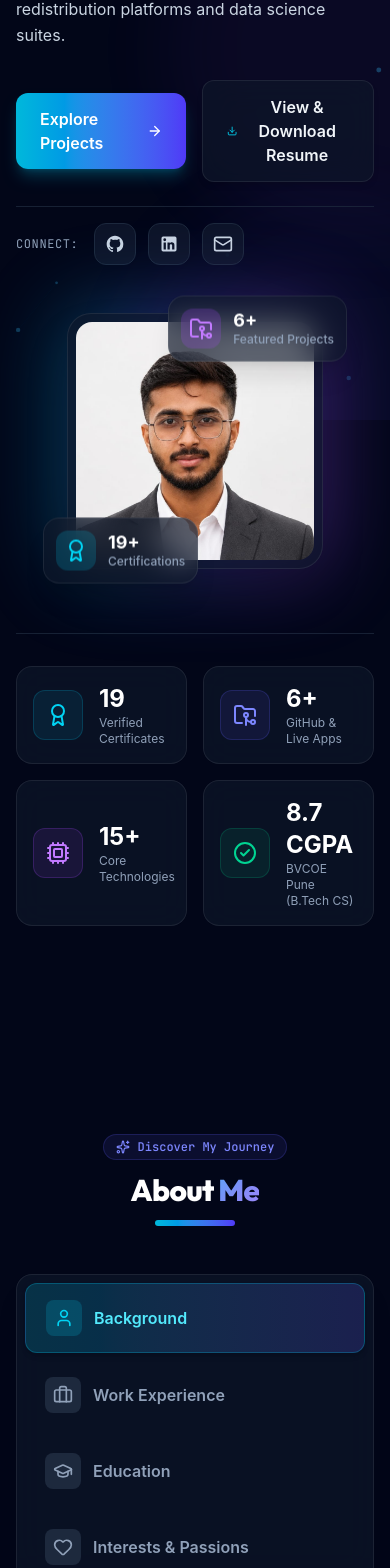
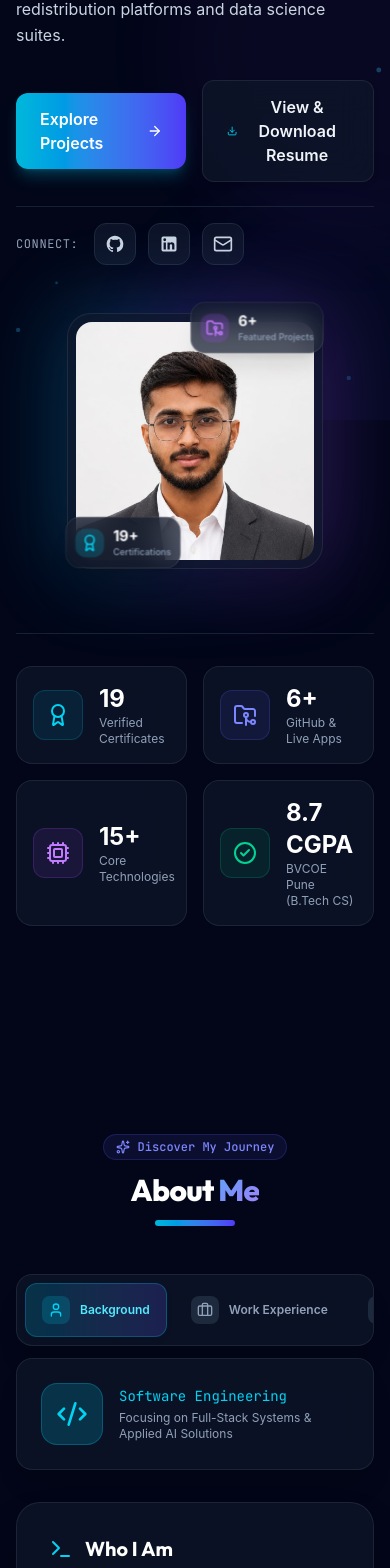
Before and after one commit to rounak-98/portfolio, a React (Vite) app: page / in a window 390 px wide. Shown: the part 424-1992 px from the top of the page. Built offline with nearby package versions, Linux system fonts and the light colour scheme.

Commit message:
Refine Light Mode styling and optimize mobile responsive swipe navigation & layouts

```diff
--- a/src/components/About.jsx
+++ b/src/components/About.jsx
@@ -33,7 +33,7 @@ export const About = () => {
 
           {/* Left Column: Interactive Nav Tabs */}
           <div className="lg:col-span-4 flex flex-col gap-3">
-            <div className="glass-card p-2 rounded-2xl border border-slate-800 shadow-xl flex flex-col gap-2">
+            <div className="glass-card p-2 rounded-2xl border border-slate-800 shadow-xl flex flex-row lg:flex-col overflow-x-auto no-scrollbar gap-2">
               {tabs.map((tab) => {
                 const Icon = tab.icon;
                 const isActive = activeTab === tab.id;
@@ -41,14 +41,14 @@ export const About = () => {
                   <button
                     key={tab.id}
                     onClick={() => setActiveTab(tab.id)}
-                    className={`flex items-center gap-3 px-5 py-4 rounded-xl text-left font-semibold text-base transition-all duration-300 ${
+                    className={`flex items-center gap-2.5 px-4 py-3 sm:px-5 sm:py-4 rounded-xl text-left font-semibold text-xs sm:text-base whitespace-nowrap shrink-0 transition-all duration-300 ${
                       isActive
                         ? 'bg-gradient-to-r from-cyan-500/20 to-indigo-500/20 text-cyan-300 border border-cyan-500/30 shadow-md'
                         : 'text-slate-400 hover:text-slate-200 hover:bg-slate-800/40'
                     }`}
                   >
-                    <div className={`p-2 rounded-lg ${isActive ? 'bg-cyan-500/20 text-cyan-400' : 'bg-slate-800 text-slate-400'}`}>
-                      <Icon className="w-5 h-5" />
+                    <div className={`p-1.5 sm:p-2 rounded-lg ${isActive ? 'bg-cyan-500/20 text-cyan-400' : 'bg-slate-800 text-slate-400'}`}>
+                      <Icon className="w-4 h-4 sm:w-5 sm:h-5" />
                     </div>
                     <span>{tab.label}</span>
                   </button>
--- a/src/components/Certificates.jsx
+++ b/src/components/Certificates.jsx
@@ -49,12 +49,12 @@ export const Certificates = () => {
         <div className="flex flex-col md:flex-row items-center justify-between gap-4 mb-10">
 
           {/* Category Badges */}
-          <div className="flex flex-wrap items-center gap-2 w-full md:w-auto">
+          <div className="flex items-center gap-2 w-full md:w-auto overflow-x-auto no-scrollbar pb-1 md:pb-0">
             {categories.map((cat) => (
               <button
                 key={cat}
                 onClick={() => setSelectedCategory(cat)}
-                className={`px-4 py-2 rounded-xl text-xs font-semibold transition-all ${
+                className={`px-4 py-2 rounded-xl text-xs font-semibold whitespace-nowrap shrink-0 transition-all ${
                   selectedCategory === cat
                     ? 'bg-gradient-to-r from-cyan-500 to-indigo-600 text-white shadow-md shadow-cyan-500/20'
                     : 'glass-card text-slate-300 hover:text-white border border-slate-800'
--- a/src/components/Hero.jsx
+++ b/src/components/Hero.jsx
@@ -146,24 +146,24 @@ export const Hero = ({ onOpenResume }) => {
               </div>
 
               {/* Floating Highlight Card 1: Certificates */}
-              <div className="absolute -bottom-4 -left-6 glass-card p-3 rounded-2xl border border-slate-700 shadow-xl flex items-center gap-3 animate-float backdrop-blur-xl">
-                <div className="p-2 rounded-xl bg-cyan-500/20 text-cyan-400">
-                  <Award className="w-6 h-6" />
+              <div className="absolute -bottom-2 -left-2 sm:-bottom-4 sm:-left-6 glass-card p-2.5 sm:p-3 rounded-2xl border border-slate-700 shadow-xl flex items-center gap-2.5 sm:gap-3 animate-float backdrop-blur-xl scale-90 sm:scale-100">
+                <div className="p-1.5 sm:p-2 rounded-xl bg-cyan-500/20 text-cyan-400">
+                  <Award className="w-5 h-5 sm:w-6 sm:h-6" />
                 </div>
                 <div>
-                  <div className="text-lg font-bold text-white leading-tight">19+</div>
-                  <div className="text-xs text-slate-400 font-medium">Certifications</div>
+                  <div className="text-base sm:text-lg font-bold text-white leading-tight">19+</div>
+                  <div className="text-[10px] sm:text-xs text-slate-400 font-medium">Certifications</div>
                 </div>
               </div>
 
               {/* Floating Highlight Card 2: GitHub Projects */}
-              <div className="absolute -top-4 -right-6 glass-card p-3 rounded-2xl border border-slate-700 shadow-xl flex items-center gap-3 animate-float backdrop-blur-xl [animation-delay:2s]">
-                <div className="p-2 rounded-xl bg-purple-500/20 text-purple-400">
-                  <FolderGit2 className="w-6 h-6" />
+              <div className="absolute -top-2 -right-2 sm:-top-4 sm:-right-6 glass-card p-2.5 sm:p-3 rounded-2xl border border-slate-700 shadow-xl flex items-center gap-2.5 sm:gap-3 animate-float backdrop-blur-xl [animation-delay:2s] scale-90 sm:scale-100">
+                <div className="p-1.5 sm:p-2 rounded-xl bg-purple-500/20 text-purple-400">
+                  <FolderGit2 className="w-5 h-5 sm:w-6 sm:h-6" />
                 </div>
                 <div>
-                  <div className="text-lg font-bold text-white leading-tight">6+</div>
-                  <div className="text-xs text-slate-400 font-medium">Featured Projects</div>
+                  <div className="text-base sm:text-lg font-bold text-white leading-tight">6+</div>
+                  <div className="text-[10px] sm:text-xs text-slate-400 font-medium">Featured Projects</div>
                 </div>
               </div>
 
--- a/src/components/Skills.jsx
+++ b/src/components/Skills.jsx
@@ -39,10 +39,10 @@ export const Skills = () => {
         <div className="flex flex-col md:flex-row items-center justify-between gap-4 mb-10">
 
           {/* Category Tabs */}
-          <div className="flex flex-wrap items-center gap-2 w-full md:w-auto">
+          <div className="flex items-center gap-2 w-full md:w-auto overflow-x-auto no-scrollbar pb-1 md:pb-0">
             <button
               onClick={() => setSelectedCategory('all')}
-              className={`px-4 py-2 rounded-xl text-sm font-semibold transition-all ${
+              className={`px-4 py-2 rounded-xl text-xs sm:text-sm font-semibold whitespace-nowrap shrink-0 transition-all ${
                 selectedCategory === 'all'
                   ? 'bg-gradient-to-r from-cyan-500 to-indigo-600 text-white shadow-md shadow-cyan-500/20'
                   : 'glass-card text-slate-300 hover:text-white border border-slate-800'
@@ -54,7 +54,7 @@ export const Skills = () => {
               <button
                 key={cat.id}
                 onClick={() => setSelectedCategory(cat.id)}
-                className={`px-4 py-2 rounded-xl text-sm font-semibold transition-all ${
+                className={`px-4 py-2 rounded-xl text-xs sm:text-sm font-semibold whitespace-nowrap shrink-0 transition-all ${
                   selectedCategory === cat.id
                     ? 'bg-gradient-to-r from-cyan-500 to-indigo-600 text-white shadow-md shadow-cyan-500/20'
                     : 'glass-card text-slate-300 hover:text-white border border-slate-800'
--- a/src/index.css
+++ b/src/index.css
@@ -9,6 +9,7 @@
 
   html {
     font-family: var(--font-body);
+    scroll-behavior: smooth;
   }
 
   h1, h2, h3, h4, h5, h6 {
@@ -20,15 +21,15 @@
   }
 }
 
-/* Custom Utilities & Animations */
+/* Animations */
 @keyframes float {
   0%, 100% { transform: translateY(0px); }
-  50% { transform: translateY(-10px); }
+  50% { transform: translateY(-8px); }
 }
 
 @keyframes pulseGlow {
-  0%, 100% { opacity: 0.3; filter: blur(40px); }
-  50% { opacity: 0.7; filter: blur(55px); }
+  0%, 100% { opacity: 0.25; filter: blur(40px); }
+  50% { opacity: 0.6; filter: blur(55px); }
 }
 
 @keyframes gradientShift {
@@ -38,13 +39,14 @@
 }
 
 .animate-float {
-  animation: float 6s ease-in-out infinite;
+  animation: float 5s ease-in-out infinite;
 }
 
 .animate-pulse-slow {
   animation: pulseGlow 8s ease-in-out infinite;
 }
 
+/* Gradient Text */
 .gradient-text {
   background: linear-gradient(135deg, #38bdf8 0%, #818cf8 50%, #c084fc 100%);
   background-size: 200% 200%;
@@ -60,29 +62,22 @@
   -webkit-text-fill-color: transparent;
 }
 
-.gradient-border {
-  position: relative;
-  border-radius: 1rem;
-  background: linear-gradient(135deg, rgba(56, 189, 248, 0.2), rgba(168, 85, 247, 0.2));
-  padding: 1px;
-}
-
-/* Glassmorphism Dark Mode */
+/* Dark Mode Glass */
 .glass-card {
-  background: rgba(15, 23, 42, 0.65);
+  background: rgba(15, 23, 42, 0.7);
   backdrop-filter: blur(16px);
   -webkit-backdrop-filter: blur(16px);
   border: 1px solid rgba(255, 255, 255, 0.08);
 }
 
 .glass-nav {
-  background: rgba(15, 23, 42, 0.8);
+  background: rgba(15, 23, 42, 0.85);
   backdrop-filter: blur(20px);
   -webkit-backdrop-filter: blur(20px);
   border-bottom: 1px solid rgba(255, 255, 255, 0.08);
 }
 
-/* Professional Minimalist Light Mode Theme */
+/* Light Mode Luxury Minimalist Palette */
 .light {
   background-color: #f8fafc !important;
   color: #0f172a !important;
@@ -93,15 +88,15 @@
   backdrop-filter: blur(16px);
   -webkit-backdrop-filter: blur(16px);
   border: 1px solid #e2e8f0 !important;
-  box-shadow: 0 10px 25px -5px rgba(15, 23, 42, 0.05), 0 8px 10px -6px rgba(15, 23, 42, 0.03) !important;
+  box-shadow: 0 10px 30px -5px rgba(15, 23, 42, 0.05), 0 4px 12px -2px rgba(15, 23, 42, 0.03) !important;
 }
 
 .light .glass-nav {
-  background: rgba(255, 255, 255, 0.92) !important;
+  background: rgba(255, 255, 255, 0.94) !important;
   backdrop-filter: blur(20px);
   -webkit-backdrop-filter: blur(20px);
   border-bottom: 1px solid #e2e8f0 !important;
-  box-shadow: 0 4px 12px rgba(15, 23, 42, 0.03) !important;
+  box-shadow: 0 4px 20px rgba(15, 23, 42, 0.04) !important;
 }
 
 /* Light Mode Text Overrides */
@@ -125,6 +120,10 @@
   color: #64748b !important;
 }
 
+.light .text-slate-500 {
+  color: #64748b !important;
+}
+
 /* Light Mode Background & Border Overrides */
 .light .bg-slate-950 {
   background-color: #f8fafc !important;
@@ -136,7 +135,8 @@
 
 .light .bg-slate-900\/90,
 .light .bg-slate-900\/80,
-.light .bg-slate-900\/60 {
+.light .bg-slate-900\/60,
+.light .bg-slate-900\/40 {
   background-color: #f1f5f9 !important;
 }
 
@@ -152,9 +152,38 @@
   border-color: #cbd5e1 !important;
 }
 
-/* Custom Scrollbar */
+/* Light Mode Badges & Tints */
+.light .bg-cyan-950,
+.light .bg-cyan-950\/80,
+.light .bg-cyan-950\/60 {
+  background-color: #e0f2fe !important;
+  color: #0369a1 !important;
+  border-color: #bae6fd !important;
+}
+
+.light .bg-purple-950,
+.light .bg-indigo-950 {
+  background-color: #e0e7ff !important;
+  color: #4338ca !important;
+}
+
+.light .bg-emerald-950 {
+  background-color: #dcfce7 !important;
+  color: #15803d !important;
+}
+
+/* Hide scrollbars for horizontal tab swipe on mobile */
+.no-scrollbar::-webkit-scrollbar {
+  display: none;
+}
+.no-scrollbar {
+  -ms-overflow-style: none;
+  scrollbar-width: none;
+}
+
+/* Scrollbar Styling */
 ::-webkit-scrollbar {
-  width: 8px;
+  width: 7px;
 }
 
 ::-webkit-scrollbar-track {
```
